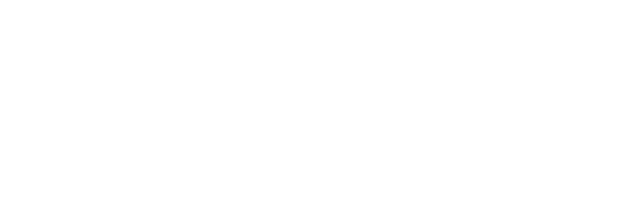
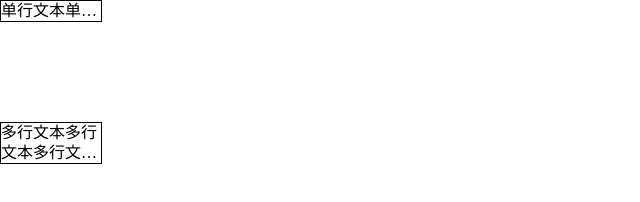
Before and after one commit to dingxiaowu/hsjdemo, a plain HTML site: page 006 单行多行溢出问题/单行多行溢出问题.html in a window 1280 px wide. Shown: the whole page, without its empty margins (0-640 px from the left). Drawn offline with Linux system fonts and the light colour scheme.

Commit message:
006 update

```diff
--- a/006 单行多行溢出问题/单行多行溢出问题.css
+++ b/006 单行多行溢出问题/单行多行溢出问题.css
@@ -0,0 +1,26 @@
+*{
+    padding: 0;
+    margin: 0;
+}
+.top{
+    width: 100px;
+    height: 20px;
+    line-height: 20px;
+    border: 1px solid black;
+    white-space: nowrap;
+    overflow: hidden;
+    text-overflow: ellipsis;
+}
+.bottom{
+    width: 100px;
+    height: 40px;
+    line-height: 20px;
+    margin-top: 100px;
+    border: 1px solid black;
+    overflow: hidden;
+    text-overflow: ellipsis;
+    display: -webkit-box;
+    -webkit-box-orient: vertical;
+    -webkit-line-clamp: 2;
+    overflow: hidden;
+}
--- a/006 单行多行溢出问题/单行多行溢出问题.html
+++ b/006 单行多行溢出问题/单行多行溢出问题.html
@@ -3,8 +3,11 @@
 <head>
     <meta charset="UTF-8">
     <title>Title</title>
+    <link rel="stylesheet" href="单行多行溢出问题.css">
 </head>
 <body>
+     <p class="top">单行文本单行文本单行文本单行文本单行文本单行文本单行文本单行文本单行文本</p>
 
+     <p class="bottom">多行文本多行文本多行文本多行文本多行文本多行文本多行文本多行文本多行文本多行文本多行文本多行文本多行文本多行文本多行文本多行文本多行文本多行文本多行文本</p>
 </body>
 </html>
```
